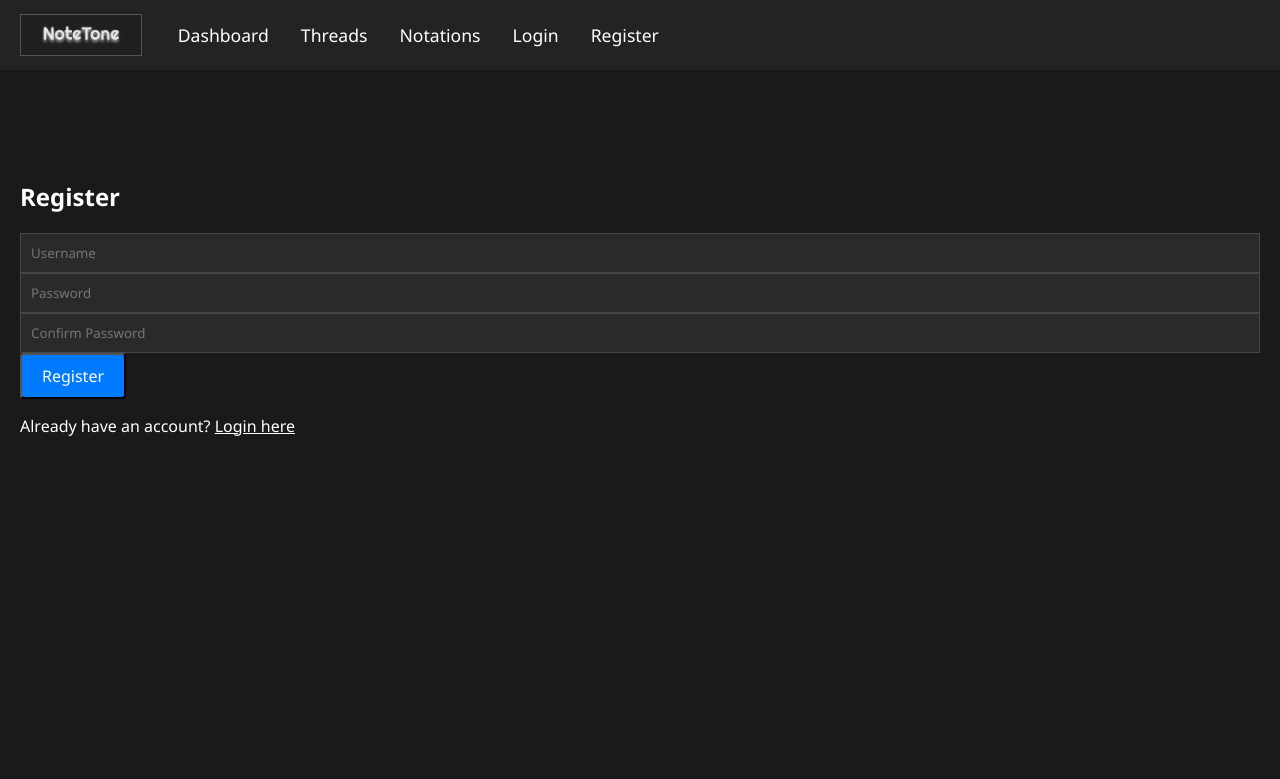
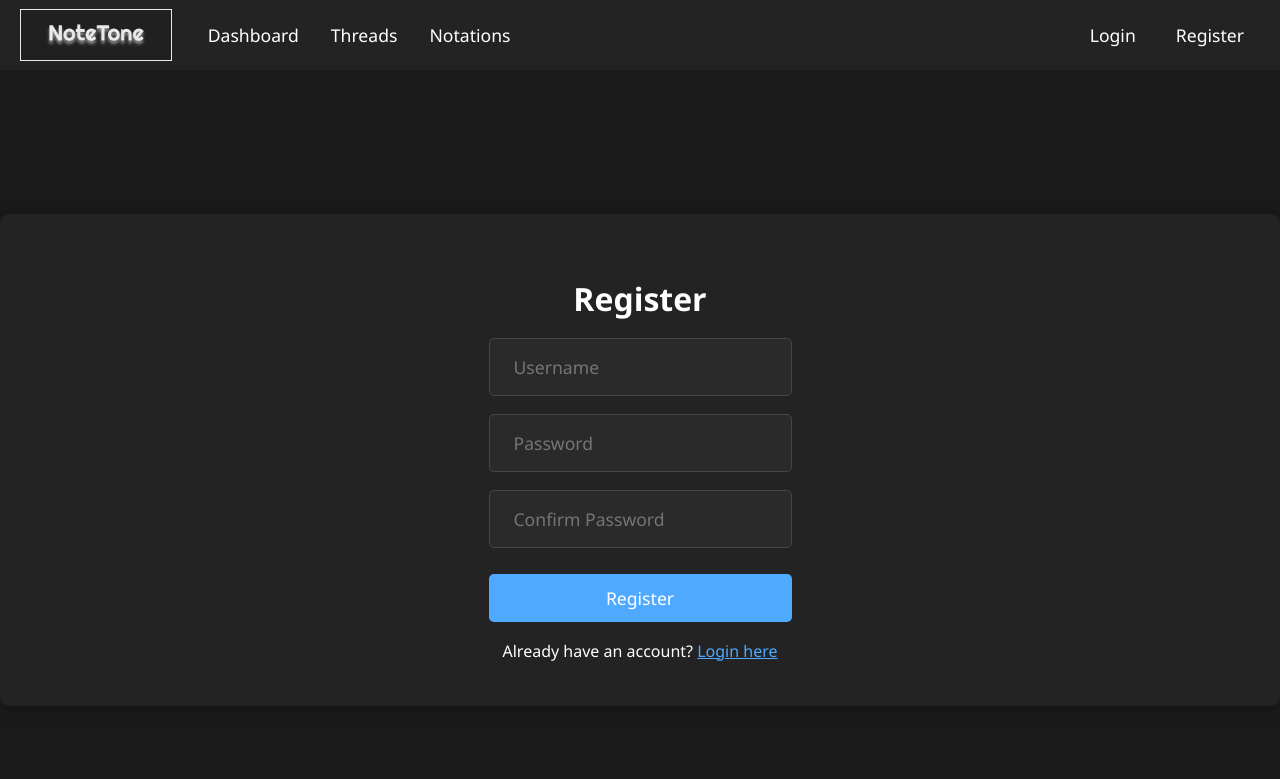
Before and after one commit to ssoraaaaa/notetone, a PHP site: page /register.php in a window 1280 px wide. Shown: the top 779 px of the page. Run offline with PHP 8.4, Linux system fonts and the light colour scheme.

Commit message:
many things added

```diff
--- a/includes/navbar.css
+++ b/includes/navbar.css
@@ -22,9 +22,9 @@
 }
 
 .navbar-logo {
-    height: 40px;
+    height: 50px;
     width: auto;
-    border-color: rgb(90, 90, 90);
+    border-color: rgb(255, 255, 255);
     border-width: 0.5px;
     border-style: solid;
     opacity: 0.9;
@@ -78,6 +78,13 @@
     height: 70px;
 }
 
+.navbar-auth {
+    margin-left: auto;
+    display: flex;
+    align-items: center;
+    gap: 8px;
+}
+
 @media screen and (max-width: 768px) {
     .navbar {
         padding: 0 10px;
--- a/includes/navbar.php
+++ b/includes/navbar.php
@@ -26,17 +26,15 @@ require_once 'includes/session.php';
             <li class="navbar-item">
                 <a class="navbar-link" href="profile.php">Profile</a>
             </li>
-            <li class="navbar-item">
-                <a class="navbar-link" href="logout.php">Logout</a>
-            </li>
-        <?php else: ?>
-            <li class="navbar-item">
-                <a class="navbar-link" href="login.php">Login</a>
-            </li>
-            <li class="navbar-item">
-                <a class="navbar-link" href="register.php">Register</a>
-            </li>
         <?php endif; ?>
     </ul>
+    <div class="navbar-auth">
+        <?php if (isLoggedIn()): ?>
+            <a class="navbar-link" href="logout.php">Logout</a>
+        <?php else: ?>
+            <a class="navbar-link" href="login.php">Login</a>
+            <a class="navbar-link" href="register.php">Register</a>
+        <?php endif; ?>
+    </div>
 </nav>
 <div class="navbar-spacer"></div>
--- a/login.php
+++ b/login.php
@@ -50,7 +50,8 @@ if ($_SERVER["REQUEST_METHOD"] == "POST") {
 <body>
     <?php include 'includes/navbar.php'; ?>
     <div class="navbar-spacer"></div>
-    <div class="wrapper">
+    <div class="auth-container">
+        <div class="auth-box">
             <h2>Login</h2>
             <?php if ($error): ?>
                 <div class="error"><?php echo $error; ?></div>
@@ -64,7 +65,8 @@ if ($_SERVER["REQUEST_METHOD"] == "POST") {
                 </div>
                 <button type="submit" class="btn btn-primary">Login</button>
             </form>
-        <p>Don't have an account? <a href="register.php" style="color: #fff;">Register here</a></p>
+            <p style="margin-top: 18px;">Don't have an account? <a href="register.php" style="color: #4faaff;">Register here</a></p>
+        </div>
     </div>
 </body>
 </html>
--- a/notations.php
+++ b/notations.php
@@ -21,6 +21,7 @@ if ($notation_result->num_rows > 0) {
 </head>
 <body>
     <?php include 'includes/navbar.php'; ?>
+    <div class="navbar-spacer"></div>
     <div class="container">
         <div class="wrapper" style="width: 80%; max-width: 1200px; margin: 0 auto;">
             <div class="container-header">
--- a/profile.php
+++ b/profile.php
@@ -147,7 +147,7 @@ if ($_SERVER["REQUEST_METHOD"] == "POST" && isset($_POST['delete_profile'])) {
             <div class="input-box">
                 <input type="text" name="new_username" placeholder="New Username">
             </div>
-            <button class="btn-change-username" type="submit" name="change_username">Change Username</button>
+            <button class="btn btn-primary" type="submit" name="change_username">Change Username</button>
         </form>
         <form method="POST" action="">
             <div class="input-box">
@@ -159,7 +159,7 @@ if ($_SERVER["REQUEST_METHOD"] == "POST" && isset($_POST['delete_profile'])) {
             <div class="input-box">
                 <input type="password" name="confirm_password" placeholder="Confirm New Password">
             </div>
-            <button class="btn-change-password" type="submit" name="change_password">Change Password</button>
+            <button class="btn btn-primary" type="submit" name="change_password">Change Password</button>
         </form>
         <form method="POST" action="">
             <button class="btn-delete-profile" type="submit" name="delete_profile">Delete Profile</button>
--- a/register.php
+++ b/register.php
@@ -66,7 +66,8 @@ if ($_SERVER["REQUEST_METHOD"] == "POST") {
 <body>
     <?php include 'includes/navbar.php'; ?>
     <div class="navbar-spacer"></div>
-    <div class="wrapper">
+    <div class="auth-container">
+        <div class="auth-box">
             <h2>Register</h2>
             <?php if ($error): ?>
                 <div class="error"><?php echo $error; ?></div>
@@ -83,7 +84,8 @@ if ($_SERVER["REQUEST_METHOD"] == "POST") {
                 </div>
                 <button type="submit" class="btn btn-primary">Register</button>
             </form>
-        <p>Already have an account? <a href="login.php" style="color: #fff;">Login here</a></p>
+            <p style="margin-top: 18px;">Already have an account? <a href="login.php" style="color: #4faaff;">Login here</a></p>
+        </div>
     </div>
 </body>
 </html>
--- a/style.css
+++ b/style.css
@@ -68,12 +68,6 @@ body {
     padding: 0;
     margin: 0 auto;
     box-sizing: border-box;
-}
-
-.notation-box, #vf-container, {
-    width: 100%;
-    overflow-x: none;
-    margin: 0 auto;
 }
 
 .input-box {
@@ -215,3 +209,75 @@ textarea {
     overflow-y: hidden;
     min-height: 120px;
 }
+
+.auth-container {
+    min-height: 80vh;
+    display: flex;
+    align-items: center;
+    justify-content: center;
+    background: none;
+}
+
+.auth-box {
+    background: #232323;
+    padding: 36px 32px 28px 32px;
+    border-radius: 10px;
+    box-shadow: 0 2px 16px #0004;
+    min-width: 480px;
+    max-width: 95vw;
+    width: 100%;
+    display: flex;
+    flex-direction: column;
+    align-items: center;
+}
+
+.auth-box h2 {
+    margin-bottom: 18px;
+    color: #fff;
+    font-size: 2rem;
+    text-align: center;
+}
+
+.auth-box .form-group {
+    width: 100%;
+    margin-bottom: 18px;
+}
+
+.auth-box .form-control {
+    width: 100%;
+    padding: 16px 24px;
+    border-radius: 5px;
+    border: 1px solid #464646;
+    background: #2a2a2a;
+    color: #fff;
+    font-size: 1.1rem;
+    box-sizing: border-box;
+}
+
+.auth-box .btn-primary {
+    width: 100%;
+    padding: 12px 0;
+    font-size: 1.1rem;
+    border-radius: 5px;
+    background: #4faaff;
+    color: #fff;
+    border: none;
+    margin-top: 8px;
+    cursor: pointer;
+    transition: background 0.2s;
+}
+
+.auth-box .btn-primary:hover {
+    background: #238be6;
+}
+
+.auth-box .error {
+    color: #ff6b6b;
+    background: #2a1a1a;
+    border-radius: 4px;
+    padding: 10px 14px;
+    margin-bottom: 16px;
+    width: 100%;
+    text-align: center;
+    font-size: 1rem;
+}
```
Also changed, not shown: assets/js/notation.js (+1 -8 lines), components/notation/delete_modal.php (added, +34 -0 lines), edit.php (+8 -4 lines), notation.php (+5 -3 lines). Lines whose indentation alone changed are shown as unchanged.
